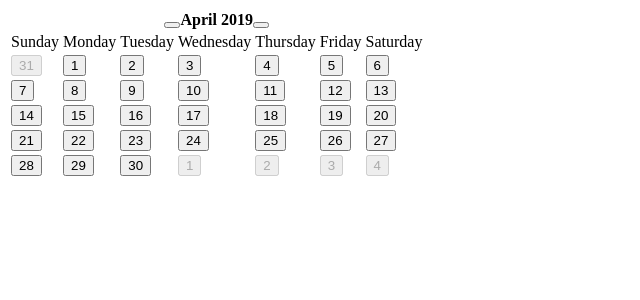
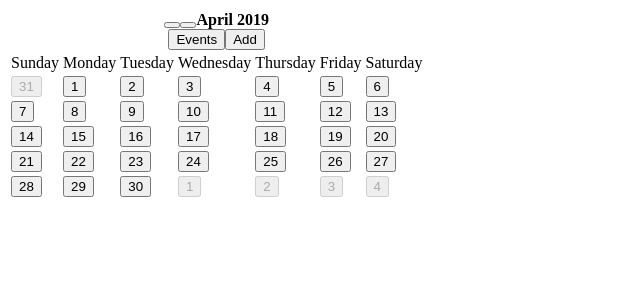
Before and after one commit to wjp241/esLint_prettierTemp, a React app: page / in a window 1280 px wide. Shown: the top 300 px of the page, without its empty margins (0-640 px from the left). Built offline with nearby package versions, Linux system fonts and the light colour scheme; the HTML template or start-up script is replaced by a standard one.

Commit message:
flex positioning

```diff
--- a/src/client/components/YrMon.jsx
+++ b/src/client/components/YrMon.jsx
@@ -10,10 +10,18 @@ const YrMon = props => {
 
   return (
     <tr>
-      <th colSpan="7" className="text-center">
-        <Button onClick={props.handleSubtractMonth} />
-        {dateFns.format(props.currentMonth, dateFormat)}
-        <Button onClick={props.handleAddMonth} />
+      <th colSpan="7">
+        <div className="d-flex justify-content-between align-items-center">
+          <div>
+            <Button onClick={props.handleSubtractMonth} />
+            <Button onClick={props.handleAddMonth} />
+            {dateFns.format(props.currentMonth, dateFormat)}
+          </div>
+          <div>
+            <Button>Events</Button>
+            <Button>Add</Button>
+          </div>
+        </div>
       </th>
     </tr>
   );
```
